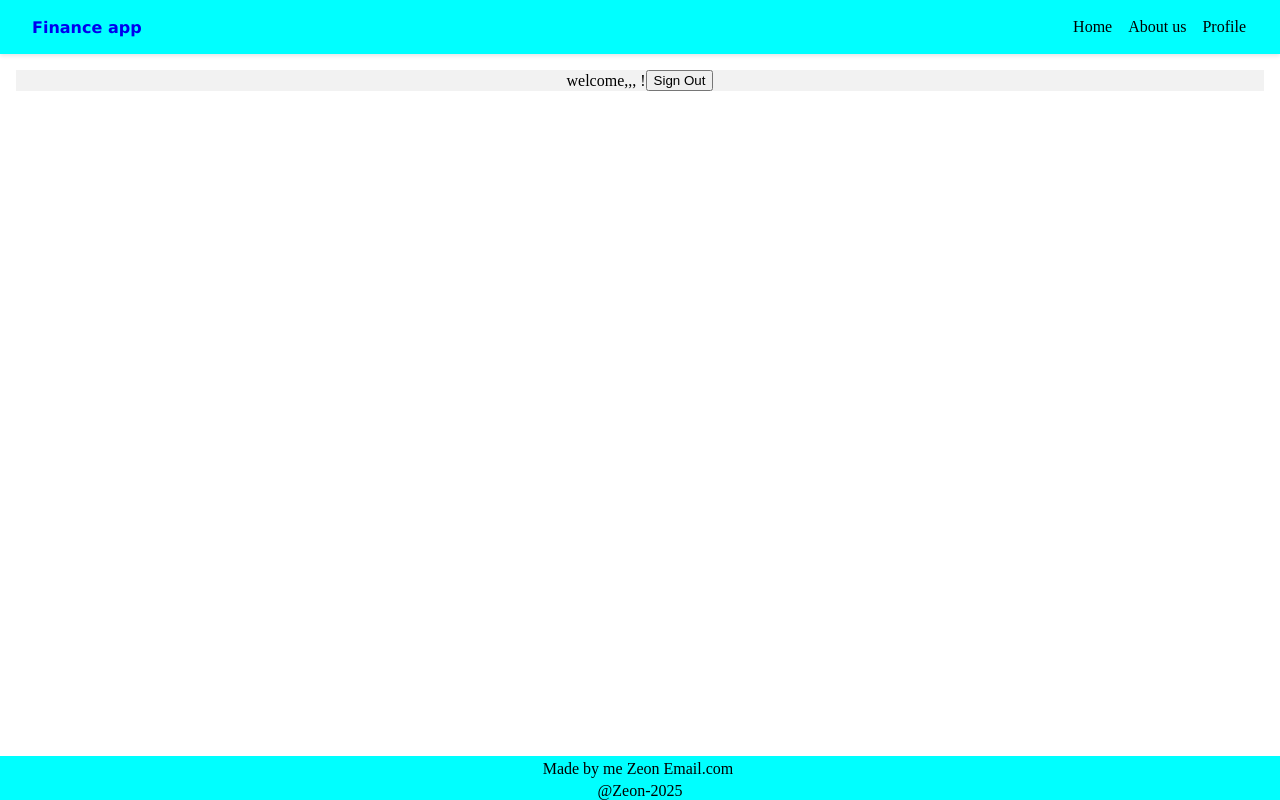
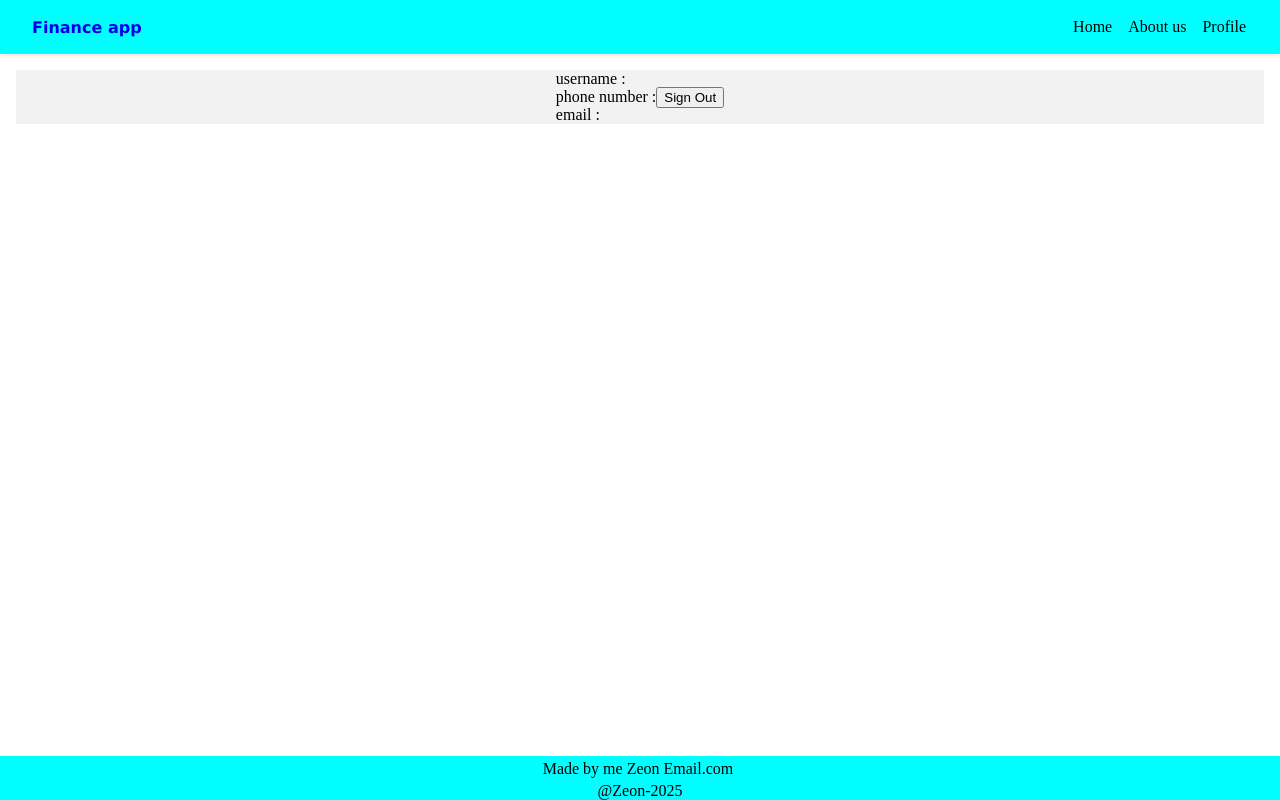
Before and after one commit to nitish-ks04/finance-wd, a React (Create React App) app: page /profile in a window 1280 px wide. Built offline with nearby package versions, Linux system fonts and the light colour scheme.

Commit message:
profile page changes

```diff
--- a/src/pages/abo_us.jsx
+++ b/src/pages/abo_us.jsx
@@ -1,6 +1,19 @@
+import { useEffect } from "react";
+import { useNavigate } from "react-router-dom";
 
-function About_us(){
-    return(
+function About_us() {
+
+    const navigate = useNavigate();
+
+    useEffect(() => {
+        const isUser = localStorage.getItem("userInside");
+        if (!isUser) {
+            navigate('/');
+        }
+    }, [])
+
+
+    return (
         <div>
             this is about us  page
         </div>
--- a/src/pages/profile.jsx
+++ b/src/pages/profile.jsx
@@ -28,7 +28,9 @@ function Profile() {
     return (
         <div className="home">
             <div className="profile-name">
-                welcome,{username},{userphone},{usermail} !
+                <div>username : {username}</div>
+                <div>phone number : {userphone}</div>
+                <div>email : {usermail}</div>
             </div>
             <button onClick={handleSignOut}>Sign Out</button>
         </div>
```
